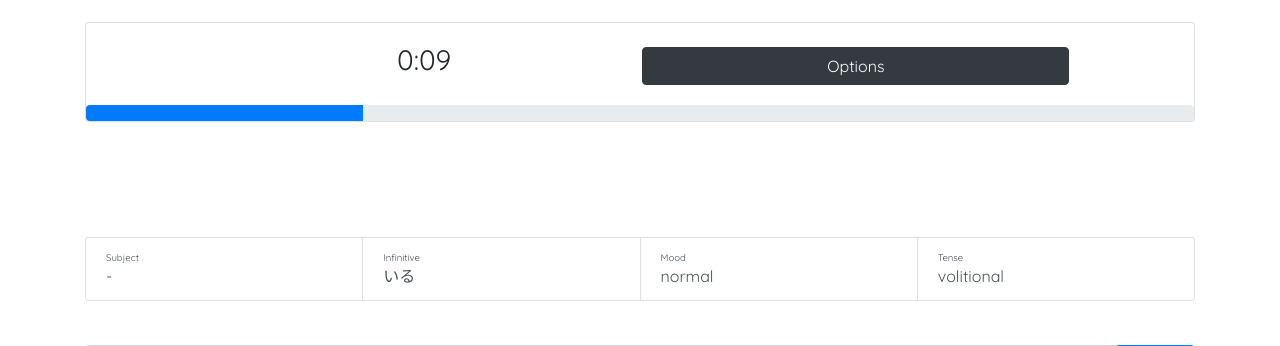
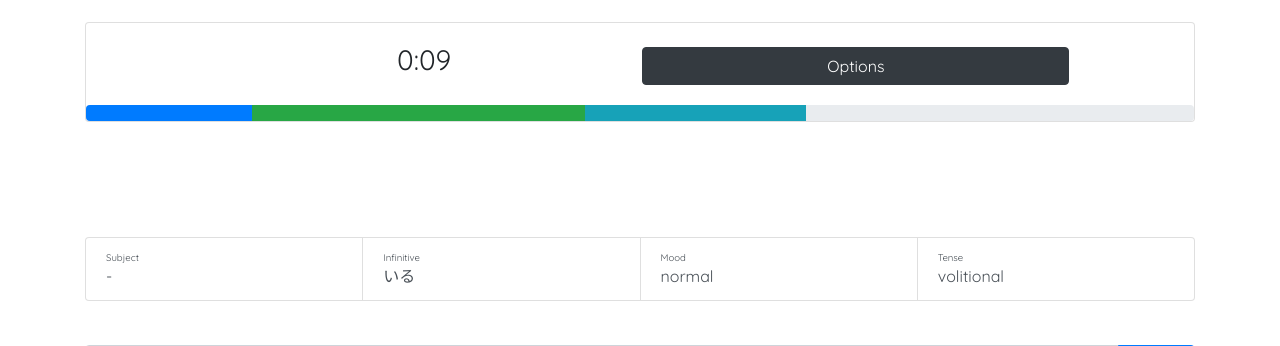
Before and after one commit to jxandermorrison/conjuego2.0, a Flask app: page /en in a window 1280 px wide. Shown: the part 56-402 px from the top of the page. Run offline with Flask 2, Linux system fonts and the light colour scheme; some libraries are stand-ins or nearby versions.

Commit message:
Adding progress bars

```diff
--- a/juego/static/script.js
+++ b/juego/static/script.js
@@ -1,2 +1,5 @@
 $(document).ready(function() {
+	$(document).on("click", ".dropdown-menu", function(e) {
+		e.stopPropagation();
+	});
 })
--- a/juego/templates/game.html
+++ b/juego/templates/game.html
@@ -19,7 +19,9 @@
 					data-target="#game-options">Options</button>
 			</div>
 			<div class="progress">
-			  <div class="progress-bar" role="progressbar" style="width: 25%" aria-valuenow="25" aria-valuemin="0" aria-valuemax="100"></div>
+			  <div class="progress-bar" role="progressbar" style="width: 15%" aria-valuenow="15" aria-valuemin="0" aria-valuemax="100"></div>
+			  <div class="progress-bar bg-success" role="progressbar" style="width: 30%" aria-valuenow="30" aria-valuemin="0" aria-valuemax="100"></div>
+			  <div class="progress-bar bg-info" role="progressbar" style="width: 20%" aria-valuenow="20" aria-valuemin="0" aria-valuemax="100"></div>
 			</div>
 		</div>
 	</div>
```
